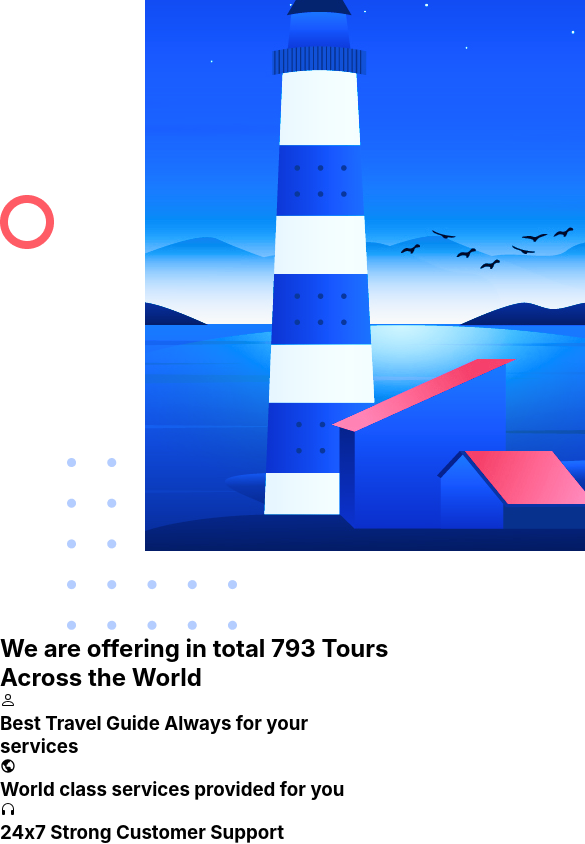
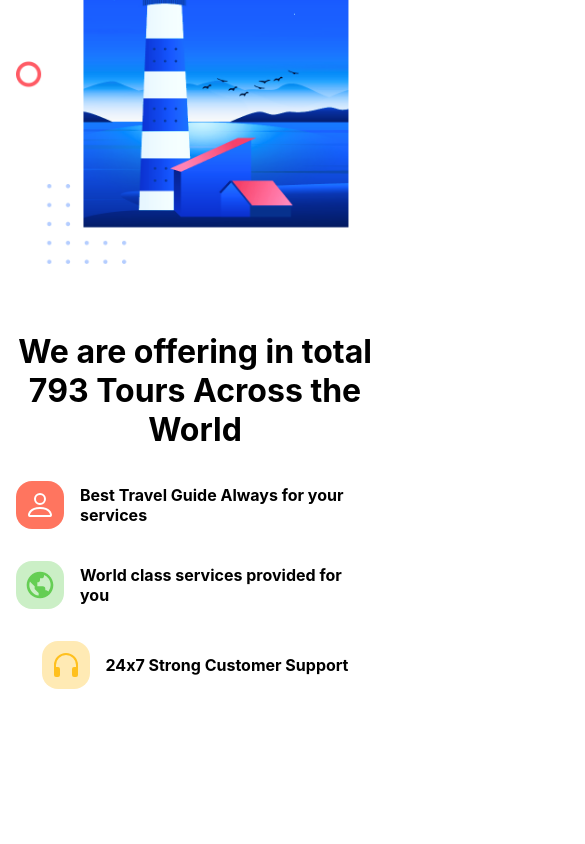
Before and after one commit to mrinnnmoy/ravel-react, a React (Vite) app: page / in a window 390 px wide. Shown: the part 3845-4689 px from the top of the page, 585 px wide, since content can reach past the window. After the commit the page ends 4646 px from the top, so only its background shows below. Built offline with nearby package versions, Linux system fonts and the light colour scheme.

Commit message:
style offer-component-responsive

```diff
--- a/src/components/Offer/Offer.scss
+++ b/src/components/Offer/Offer.scss
@@ -0,0 +1,84 @@
+.offer-section {
+  margin: 8rem 0;
+  display: flex;
+  gap: 5rem;
+  .image {
+    img {
+      height: 35rem;
+    }
+  }
+  .content {
+    .title {
+      margin: 2rem 0;
+      h1 {
+        font-size: 3rem;
+      }
+    }
+    .list {
+      list-style-type: none;
+      li {
+        display: flex;
+        align-items: center;
+        gap: 4rem;
+        margin: 4rem 0;
+        .icon {
+          padding: 0.5rem;
+          border-radius: 1rem;
+          display: flex;
+          justify-content: center;
+          align-items: center;
+          font-size: 2rem;
+        }
+        .red {
+          background-color: #ff3010aa;
+          color: white;
+        }
+        .green {
+          background-color: #65ce5455;
+          color: #65ce54;
+        }
+        .yellow {
+          background-color: #ffc01e55;
+          color: #ffc01e;
+        }
+        .text {
+          h3 {
+            font-size: 1.5rem;
+          }
+        }
+      }
+    }
+  }
+  @media screen and (min-width: 280px) and (max-width: 1080px) {
+    flex-direction: column;
+    margin: 5rem 1rem;
+    gap: 2rem;
+    .image {
+      img {
+        max-inline-size: 100%;
+        block-size: auto;
+      }
+    }
+    .content {
+      .title {
+        h1 {
+          font-size: 2rem;
+          text-align: center;
+        }
+      }
+      .list {
+        li {
+          gap: 1rem;
+          margin: 2rem 0;
+          display: flex;
+          justify-content: center;
+          .text {
+            h3 {
+              font-size: 1rem;
+            }
+          }
+        }
+      }
+    }
+  }
+}
```
